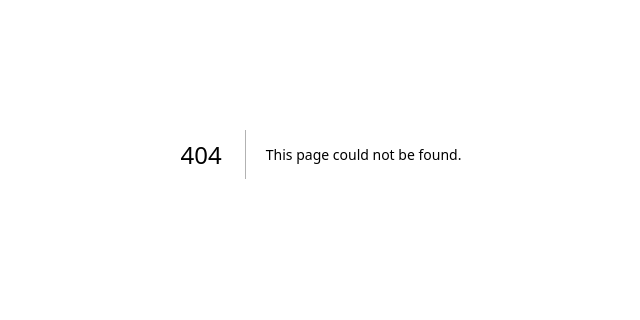
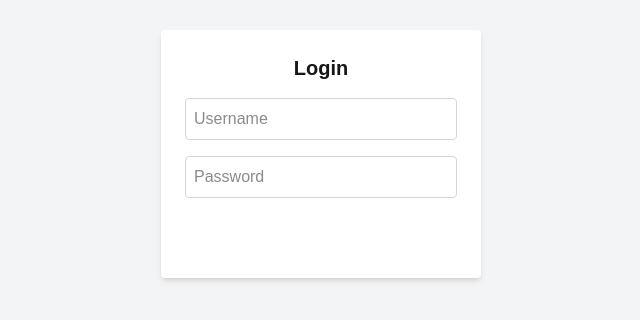
Before and after one commit to faizansafwan/rms-frontend, a Next.js app: page /auth/login in a window 1280 px wide. Before the commit this address had no page. Shown: the part 246-566 px from the top of the page, without its empty margins (319-959 px from the left). Built offline with nearby package versions, Linux system fonts and the light colour scheme.

Commit message:
login page built with backend integration

```diff
--- /dev/null
+++ b/src/app/auth/layout.tsx
@@ -0,0 +1,11 @@
+export default function AuthLayout({
+  children,
+}: {
+  children: React.ReactNode;
+}) {
+  return (
+    <div className="flex items-center justify-center h-screen bg-gray-100">
+      {children}
+    </div>
+  );
+}
--- /dev/null
+++ b/src/app/auth/login/page.tsx
@@ -0,0 +1,91 @@
+'use client';
+
+import { useEffect, useState } from 'react';
+import { useRouter } from 'next/navigation';
+
+const LoginPage = () => {
+  const router = useRouter();
+  const [formData, setFormData] = useState({ username: '', password: '' });
+  const [error, setError] = useState('');
+
+  useEffect(() => {
+    // Check for token in localStorage on component mount
+    const token = localStorage.getItem('token');
+
+    if (token) {
+      // Optional: You could also validate the token by calling an endpoint if needed
+      router.push('/main');
+    }
+  }, [router]);
+
+  const handleChange = (e: React.ChangeEvent<HTMLInputElement>) => {
+    setFormData({ ...formData, [e.target.name]: e.target.value });
+  };
+
+  const handleSubmit = async (e: React.FormEvent) => {
+    e.preventDefault();
+    setError('');
+
+    try {
+      const res = await fetch(`${process.env.NEXT_PUBLIC_API_URL}/api/Shop/login`, { // Replace port with your .NET backend port
+        method: 'POST',
+        headers: { 'Content-Type': 'application/json' },
+        body: JSON.stringify(formData),
+      });
+
+      const data = await res.json();
+
+      if (res.ok) {
+        // Store the token in localStorage or cookies (example: localStorage)
+        localStorage.setItem('token', data.token);
+
+        // Redirect to dashboard/main
+        router.push('/main');
+      } else {
+        setError(data.message || 'Login failed');
+      }
+    } catch (err) {
+      setError('Something went wrong. Please try again.');
+      console.error(err);
+    }
+  };
+
+  return (
+    <div className="flex items-center justify-center h-screen bg-gray-100">
+      <form onSubmit={handleSubmit} className="bg-white p-6 rounded shadow-md w-80 space-y-4">
+        <h2 className="text-xl font-semibold text-center">Login</h2>
+
+        {error && <p className="text-red-500 text-sm">{error}</p>}
+
+        <input
+          type="text"
+          name="username"
+          placeholder="Username"
+          className="w-full p-2 border border-gray-300 rounded"
+          value={formData.username}
+          onChange={handleChange}
+          required
+        />
+
+        <input
+          type="password"
+          name="password"
+          placeholder="Password"
+          className="w-full p-2 border border-gray-300 rounded"
+          value={formData.password}
+          onChange={handleChange}
+          required
+        />
+
+        <button
+          type="submit"
+          className="w-full bg-secondary text-white p-2 rounded hover:bg-brown cursor-pointer transition duration-300"
+        >
+          Login
+        </button>
+      </form>
+    </div>
+  );
+};
+
+export default LoginPage;
```
